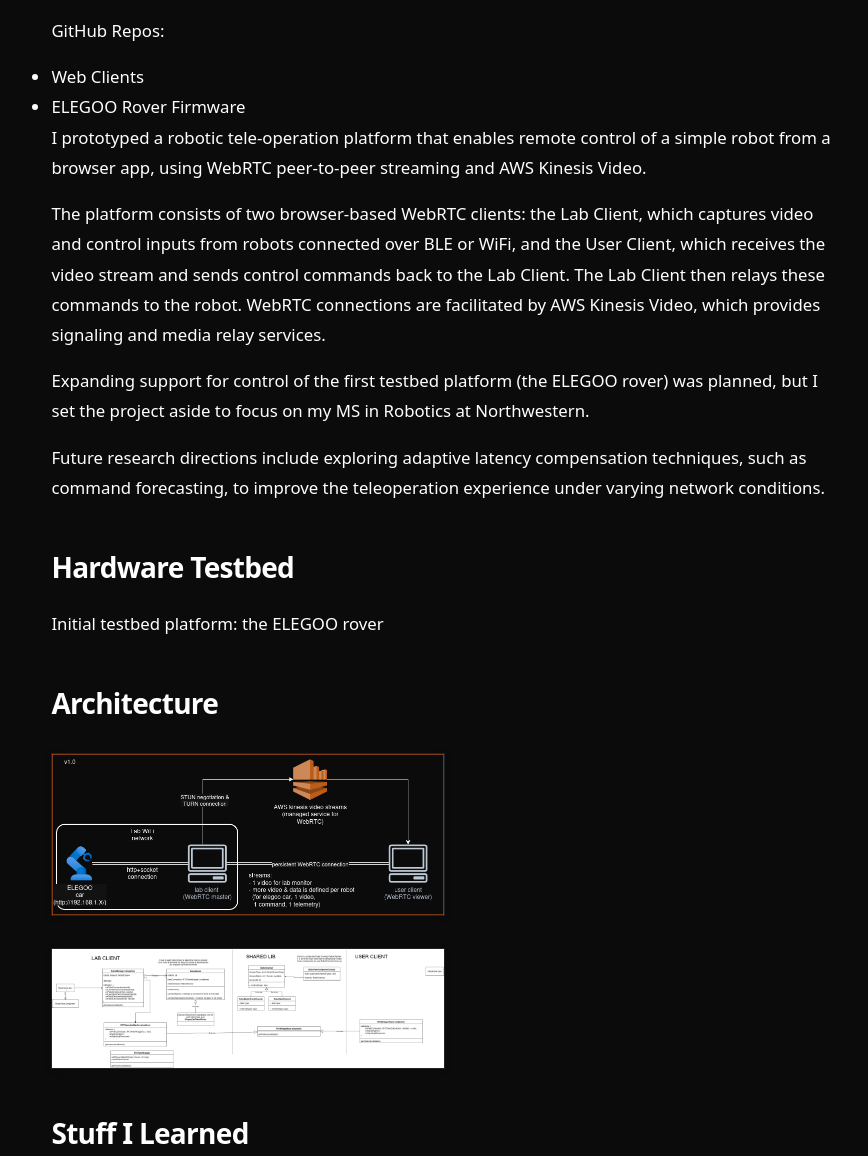
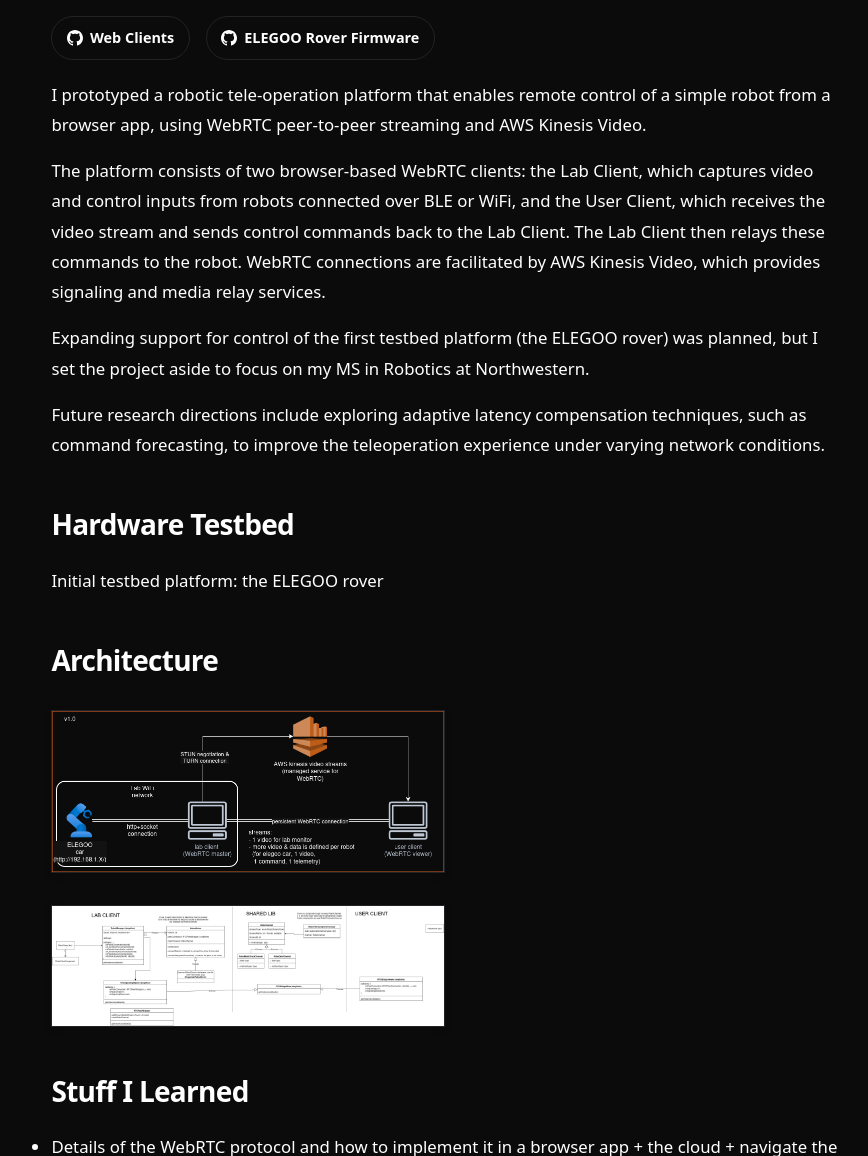
Before and after one commit to cwoodhayes/cwoodhayes.github.io, a Jekyll site: the page built from _projects/Robot as a Service.md, in a window 1280 px wide and 1400 px high, scrolled down 462 px. Shown: the part 244-1400 px from the top of the window, without its empty margins (195-1063 px from the left). Built offline with Jekyll 4.4.1, drawn with Linux system fonts in a browser that asks for light colours.

Commit message:
added standard github buttons

```diff
--- /dev/null
+++ b/_includes/github-button.html
@@ -0,0 +1,6 @@
+<a href="{{ include.url }}" class="project-link" target="_blank" rel="noopener noreferrer">
+  <svg class="link-icon" viewBox="0 0 24 24" aria-hidden="true" focusable="false">
+    <path fill="currentColor" d="M12 0c-6.626 0-12 5.373-12 12 0 5.302 3.438 9.8 8.207 11.387.599.111.793-.261.793-.577v-2.234c-3.338.726-4.033-1.416-4.033-1.416-.546-1.387-1.333-1.756-1.333-1.756-1.089-.745.083-.729.083-.729 1.205.084 1.839 1.237 1.839 1.237 1.07 1.834 2.807 1.304 3.492.997.107-.775.418-1.305.762-1.604-2.665-.305-5.467-1.334-5.467-5.931 0-1.311.469-2.381 1.236-3.221-.124-.303-.535-1.524.117-3.176 0 0 1.008-.322 3.301 1.23.957-.266 1.983-.399 3.003-.404 1.02.005 2.047.138 3.006.404 2.291-1.552 3.297-1.23 3.297-1.23.653 1.653.242 2.874.118 3.176.77.84 1.235 1.911 1.235 3.221 0 4.609-2.807 5.624-5.479 5.921.43.372.823 1.102.823 2.222v3.293c0 .319.192.694.801.576 4.765-1.589 8.199-6.086 8.199-11.386 0-6.627-5.373-12-12-12z"/>
+  </svg>
+  <span>{{ include.label | default: "GitHub" }}</span>
+</a>
--- a/_projects/Robot as a Service.md
+++ b/_projects/Robot as a Service.md
@@ -16,9 +16,10 @@
 
 # Robot as a Service (RaaS)
 
-GitHub Repos:
-- [Web Clients](https://github.com/raas-hybrid-lab/raas-web)
-- [ELEGOO Rover Firmware](https://github.com/raas-hybrid-lab/elegoo-raas)
+<div class="project-button-row">
+	{% include github-button.html url="https://github.com/raas-hybrid-lab/raas-web" label="Web Clients" %}
+	{% include github-button.html url="https://github.com/raas-hybrid-lab/elegoo-raas" label="ELEGOO Rover Firmware" %}
+</div>
 
 I prototyped a robotic tele-operation platform that enables remote control of a simple robot from a browser app, using WebRTC peer-to-peer streaming and AWS Kinesis Video.
 
@@ -41,7 +42,3 @@
 
 - Details of the WebRTC protocol and how to implement it in a browser app + the cloud + navigate the various networks involved properly. I anticipate using it more in the future.
 - TypeScript monorepo architecture - this project uses a monorepo structure to manage the Lab Client and User Client codebases, which share some common utilities and types. I'm not typically making web apps, but I like to check in on best practices for web development from time-to-time for stuff like this, where the web is the most convenient interface/platform for something interesting in robotics/embedded systems.
-
-<p class="text-center">
-<a class="project-link" href="https://github.com/raas-hybrid-lab/raas-web" target="_blank" rel="noopener noreferrer">View GitHub Repo</a>
-</p>
--- a/assets/css/main.css
+++ b/assets/css/main.css
@@ -527,6 +527,13 @@
   flex-wrap: wrap;
 }
 
+.project-button-row {
+  display: flex;
+  gap: 1rem;
+  flex-wrap: wrap;
+  margin: 0.75rem 0 1.25rem;
+}
+
 .project-link {
   display: inline-flex;
   align-items: center;
@@ -536,6 +543,13 @@
   font-size: 0.9rem;
   font-weight: 600;
   font-family: var(--font-nav);
+}
+
+.project-link .link-icon {
+  width: 16px;
+  height: 16px;
+  margin-right: 0.45rem;
+  display: inline-block;
 }
 
 .project-link:hover {
```
Also changed, not shown: _projects/Algorithms from Scratch.md (+4 -4 lines), _projects/DreamGAN.md (+4 -2 lines), _projects/PenPal.md (+3 -4 lines).
